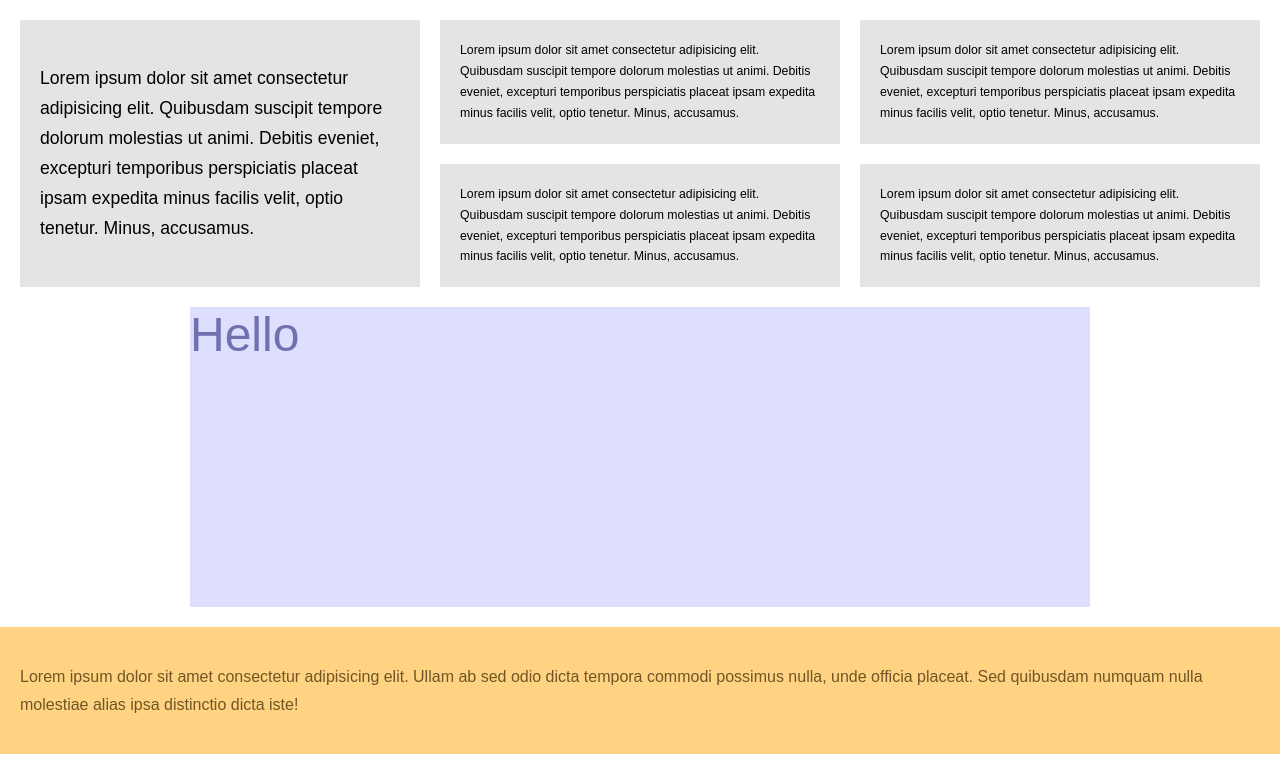
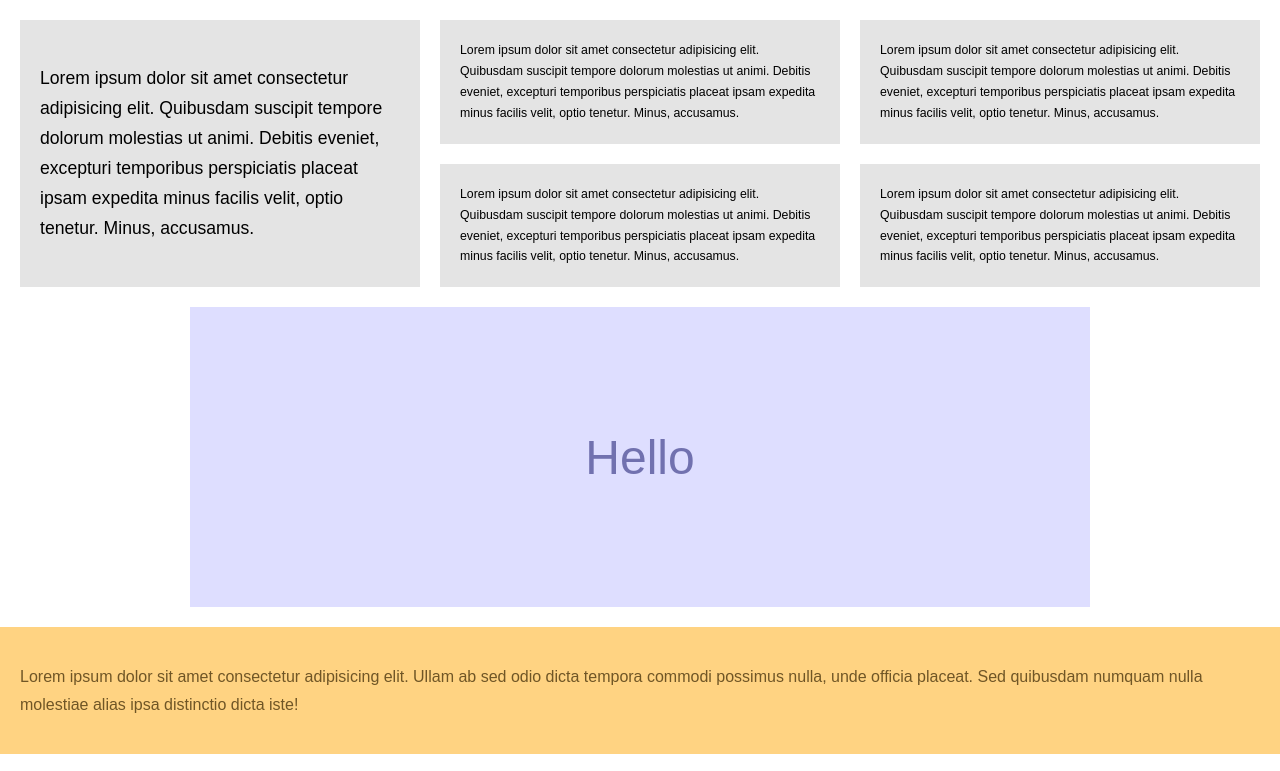
Before and after one commit to MAURICEDS0UZA/udemy_learning, a plain HTML site: page css_grid/grid.html in a window 1280 px wide. Shown: the top 771 px of the page. Drawn offline with Linux system fonts and the light colour scheme; grey boxes are pictures that could not be loaded.

Commit message:
feat:placed banner in center

```diff
--- a/css_grid/grid.css
+++ b/css_grid/grid.css
@@ -40,15 +40,19 @@ body {
 }
 
 .example-banner {
-    max-width: 900px;
+    width: 900px;
     height: 300px;
     background-color: rgb(222, 222, 255);
     margin: 0 auto 20px auto;
-}
+    display: grid;
+    grid-template-columns: 1fr;
+  }
 
-.center-me {
+  .center-me {
     color: rgb(113, 113, 175);
     font-size: 3rem;
+    margin:auto;
+
   }
 
   .full-width-example {
```
